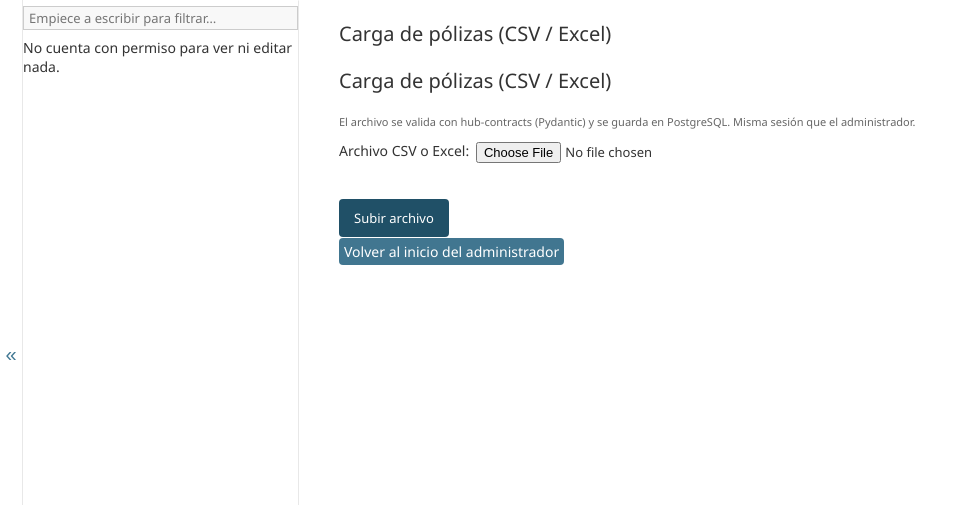
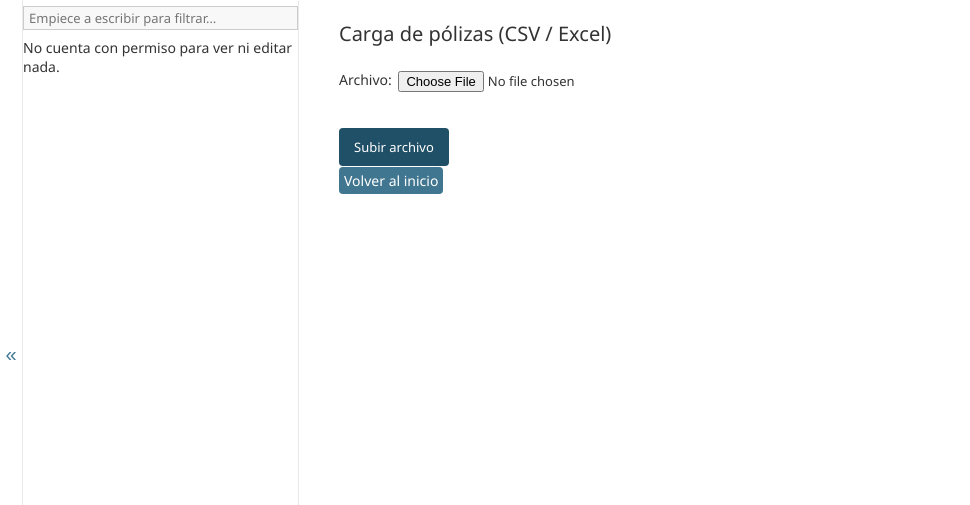
Before and after one commit to angelucv/insurance-intelligence-hub, a Django app: page /admin/upload-policies/ in a window 1280 px wide. Shown: the part 92-597 px from the top of the page, without its empty margins (0-970 px from the left). Run offline with Django 5.2, Linux system fonts and the light colour scheme; the visitor is signed in with stand-in values (Sample User, id 1).

Commit message:
Admin: un solo título en carga, textos neutros para usuario
- Quitar h1 duplicado (content_title de base.html ya usa title)
- Eliminar ayudas técnicas (Pydantic/PostgreSQL/sesión)
- Acciones rápidas en índice; etiqueta Archivo + accept CSV/XLSX

Made-with: Cursor

```diff
--- a/backend-ingest/core/forms.py
+++ b/backend-ingest/core/forms.py
@@ -2,4 +2,11 @@ from django import forms
 
 
 class PolicyFileForm(forms.Form):
-    file = forms.FileField(label="Archivo CSV o Excel")
+    file = forms.FileField(
+        label="Archivo",
+        widget=forms.ClearableFileInput(
+            attrs={
+                "accept": ".csv,.xlsx,.xls,application/vnd.openxmlformats-officedocument.spreadsheetml.sheet",
+            }
+        ),
+    )
--- a/backend-ingest/templates/admin/index.html
+++ b/backend-ingest/templates/admin/index.html
@@ -17,7 +17,7 @@
 <div class="module" style="margin-bottom: 1.5rem;">
   <table style="width: auto;">
     <caption>
-      <span style="font-weight: 600;">{% translate "Operaciones del hub" %}</span>
+      <span style="font-weight: 600;">{% translate "Acciones rápidas" %}</span>
     </caption>
     <tbody>
       <tr>
@@ -29,9 +29,6 @@
       </tr>
     </tbody>
   </table>
-  <p class="help" style="margin: 0.5rem 0 0 1rem; max-width: 42rem;">
-    {% translate "Misma sesión y estilo que el resto del administrador: validación Pydantic y guardado en PostgreSQL." %}
-  </p>
 </div>
 <div id="content-main">
   {% include "admin/app_list.html" with app_list=app_list show_changelinks=True %}
--- a/backend-ingest/templates/admin/upload_policies.html
+++ b/backend-ingest/templates/admin/upload_policies.html
@@ -11,12 +11,6 @@
 {% endblock %}
 
 {% block content %}
-<h1>{{ title }}</h1>
-
-<p class="help">
-  {% translate "El archivo se valida con hub-contracts (Pydantic) y se guarda en PostgreSQL. Misma sesión que el administrador." %}
-</p>
-
 <form method="post" enctype="multipart/form-data" id="upload-policies-form">
   {% csrf_token %}
   <fieldset class="module aligned">
@@ -46,6 +40,6 @@
 {% endif %}
 
 <p class="submit-row" style="padding-left: 0;">
-  <a href="{% url 'admin:index' %}" class="button">{% translate "Volver al inicio del administrador" %}</a>
+  <a href="{% url 'admin:index' %}" class="button">{% translate "Volver al inicio" %}</a>
 </p>
 {% endblock %}
```
